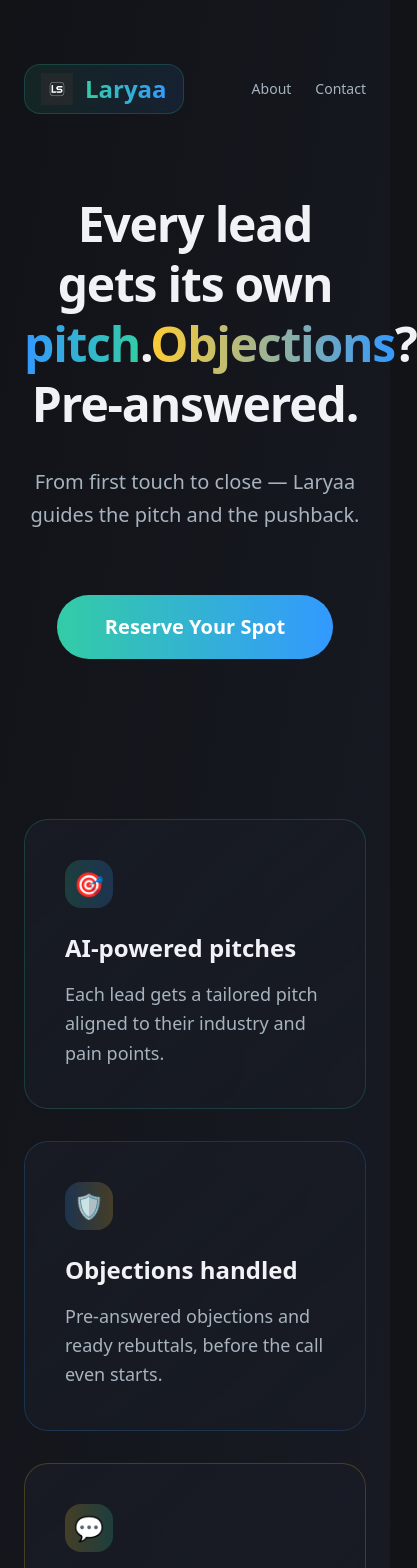
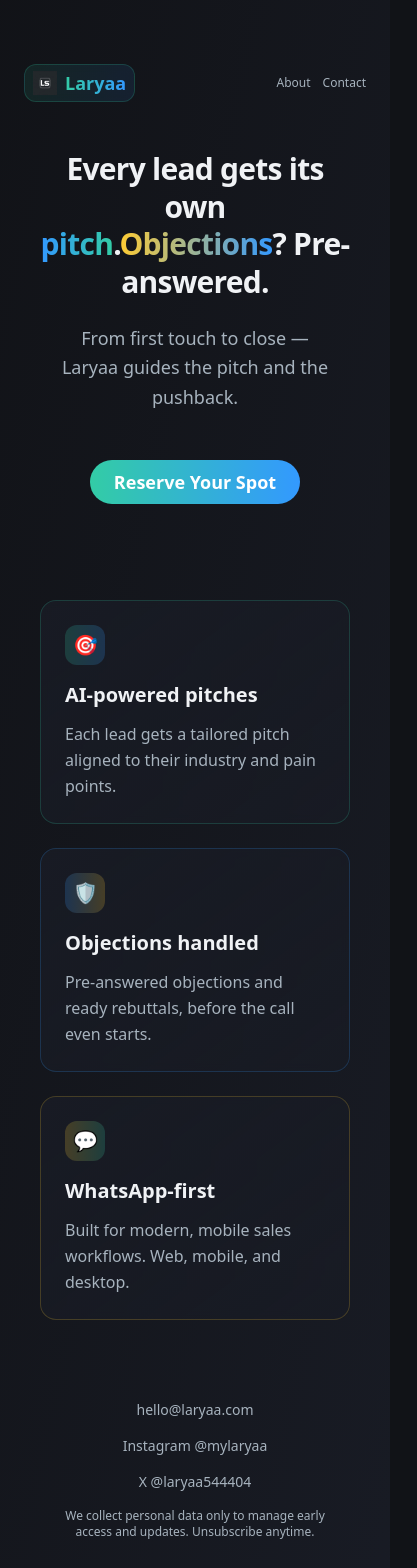
Before and after one commit to mylaryaa/laryaa-waitlist-pack, a React (Vite) app: page / in a window 390 px wide. Shown: the top 1568 px of the page, 417 px wide, since content can reach past the window. Built offline with nearby package versions, Linux system fonts and the light colour scheme.

Commit message:
Fix mobile view
Adjusted the UI to ensure proper display and usability on mobile devices.

```diff
--- a/src/pages/Landing.tsx
+++ b/src/pages/Landing.tsx
@@ -8,85 +8,85 @@ const Landing = () => {
   return (
     <div className="bg-gradient-to-br from-[hsl(225,15%,8%)] to-[hsl(225,20%,12%)] text-landing-text antialiased min-h-screen">
       <main className="mx-auto max-w-6xl px-6 py-16">
-        <header className="flex items-center justify-between mb-20">
-          <Link to="/" className="flex items-center gap-4 group">
-            <div className="flex items-center gap-3 px-4 py-2 rounded-2xl bg-gradient-to-r from-brand-mint/10 to-brand-blue/10 border border-brand-mint/20 backdrop-blur-sm transition-all duration-300 group-hover:from-brand-mint/20 group-hover:to-brand-blue/20">
+        <header className="flex items-center justify-between mb-12 sm:mb-20">
+          <Link to="/" className="flex items-center gap-2 sm:gap-4 group">
+            <div className="flex items-center gap-2 sm:gap-3 px-2 sm:px-4 py-1 sm:py-2 rounded-xl sm:rounded-2xl bg-gradient-to-r from-brand-mint/10 to-brand-blue/10 border border-brand-mint/20 backdrop-blur-sm transition-all duration-300 group-hover:from-brand-mint/20 group-hover:to-brand-blue/20">
               <img
                 src={laryaaLogo}
                 alt="Laryaa Logo"
-                className="h-8 w-auto brightness-110 contrast-120 group-hover:brightness-125 transition-all duration-300"
+                className="h-6 sm:h-8 w-auto brightness-110 contrast-120 group-hover:brightness-125 transition-all duration-300"
               />
-              <span className="text-2xl font-bold bg-gradient-to-r from-brand-mint to-brand-blue bg-clip-text text-transparent">
+              <span className="text-lg sm:text-2xl font-bold bg-gradient-to-r from-brand-mint to-brand-blue bg-clip-text text-transparent">
                 Laryaa
               </span>
             </div>
           </Link>
-          <nav className="text-sm text-landing-muted space-x-6">
+          <nav className="text-xs sm:text-sm text-landing-muted space-x-3 sm:space-x-6">
             <a className="hover:text-brand-mint transition-colors font-medium" href="#about">About</a>
             <a className="hover:text-brand-mint transition-colors font-medium" href="#contact">Contact</a>
           </nav>
         </header>
 
-        <section className="text-center max-w-4xl mx-auto">
-          <h1 className="text-5xl md:text-7xl font-bold leading-tight tracking-tight">
+        <section className="text-center max-w-4xl mx-auto px-4">
+          <h1 className="text-3xl sm:text-5xl md:text-7xl font-bold leading-tight tracking-tight">
             Every lead gets its own{" "}
             <span className="bg-gradient-to-r from-brand-blue to-brand-mint bg-clip-text text-transparent">pitch</span>.
-            <br className="hidden md:block" />
+            <br className="hidden sm:block" />
             <span className="bg-gradient-to-r from-brand-yellow to-brand-blue bg-clip-text text-transparent">Objections</span>? Pre-answered.
           </h1>
-          <p className="mt-8 text-landing-muted text-xl md:text-2xl max-w-3xl mx-auto leading-relaxed font-light">
+          <p className="mt-6 sm:mt-8 text-landing-muted text-lg sm:text-xl md:text-2xl max-w-3xl mx-auto leading-relaxed font-light px-4">
             From first touch to close — Laryaa guides the pitch and the pushback.
           </p>
-          <div className="mt-16">
+          <div className="mt-12 sm:mt-16">
             <Button
               asChild
               size="lg"
-              className="rounded-full px-12 py-8 text-xl font-semibold bg-gradient-to-r from-brand-mint to-brand-blue text-white hover:shadow-2xl hover:shadow-brand-mint/25 transition-all duration-500 transform hover:-translate-y-1"
+              className="rounded-full px-6 sm:px-12 py-4 sm:py-8 text-lg sm:text-xl font-semibold bg-gradient-to-r from-brand-mint to-brand-blue text-white hover:shadow-2xl hover:shadow-brand-mint/25 transition-all duration-500 transform hover:-translate-y-1"
             >
               <Link to="/reserve">Reserve Your Spot</Link>
             </Button>
           </div>
         </section>
 
-        <section id="about" className="mt-40 grid gap-8 md:grid-cols-3 max-w-6xl mx-auto">
-          <div className="rounded-3xl border border-brand-mint/20 p-10 bg-gradient-to-br from-card/90 to-card/70 backdrop-blur-sm hover:shadow-2xl hover:shadow-brand-mint/10 transition-all duration-500 transform hover:-translate-y-2">
-            <div className="w-12 h-12 rounded-2xl bg-gradient-to-r from-brand-mint/20 to-brand-blue/20 flex items-center justify-center mb-6">
-              <span className="text-2xl">🎯</span>
+        <section id="about" className="mt-24 sm:mt-40 grid gap-6 sm:gap-8 md:grid-cols-3 max-w-6xl mx-auto px-4">
+          <div className="rounded-2xl sm:rounded-3xl border border-brand-mint/20 p-6 sm:p-10 bg-gradient-to-br from-card/90 to-card/70 backdrop-blur-sm hover:shadow-2xl hover:shadow-brand-mint/10 transition-all duration-500 transform hover:-translate-y-2">
+            <div className="w-10 h-10 sm:w-12 sm:h-12 rounded-xl sm:rounded-2xl bg-gradient-to-r from-brand-mint/20 to-brand-blue/20 flex items-center justify-center mb-4 sm:mb-6">
+              <span className="text-xl sm:text-2xl">🎯</span>
             </div>
-            <h3 className="font-bold text-2xl text-card-foreground mb-4">AI-powered pitches</h3>
-            <p className="text-muted-foreground leading-relaxed text-lg">
+            <h3 className="font-bold text-xl sm:text-2xl text-card-foreground mb-3 sm:mb-4">AI-powered pitches</h3>
+            <p className="text-muted-foreground leading-relaxed text-base sm:text-lg">
               Each lead gets a tailored pitch aligned to their industry and pain points.
             </p>
           </div>
-          <div className="rounded-3xl border border-brand-blue/20 p-10 bg-gradient-to-br from-card/90 to-card/70 backdrop-blur-sm hover:shadow-2xl hover:shadow-brand-blue/10 transition-all duration-500 transform hover:-translate-y-2">
-            <div className="w-12 h-12 rounded-2xl bg-gradient-to-r from-brand-blue/20 to-brand-yellow/20 flex items-center justify-center mb-6">
-              <span className="text-2xl">🛡️</span>
+          <div className="rounded-2xl sm:rounded-3xl border border-brand-blue/20 p-6 sm:p-10 bg-gradient-to-br from-card/90 to-card/70 backdrop-blur-sm hover:shadow-2xl hover:shadow-brand-blue/10 transition-all duration-500 transform hover:-translate-y-2">
+            <div className="w-10 h-10 sm:w-12 sm:h-12 rounded-xl sm:rounded-2xl bg-gradient-to-r from-brand-blue/20 to-brand-yellow/20 flex items-center justify-center mb-4 sm:mb-6">
+              <span className="text-xl sm:text-2xl">🛡️</span>
             </div>
-            <h3 className="font-bold text-2xl text-card-foreground mb-4">Objections handled</h3>
-            <p className="text-muted-foreground leading-relaxed text-lg">
+            <h3 className="font-bold text-xl sm:text-2xl text-card-foreground mb-3 sm:mb-4">Objections handled</h3>
+            <p className="text-muted-foreground leading-relaxed text-base sm:text-lg">
               Pre-answered objections and ready rebuttals, before the call even starts.
             </p>
           </div>
-          <div className="rounded-3xl border border-brand-yellow/20 p-10 bg-gradient-to-br from-card/90 to-card/70 backdrop-blur-sm hover:shadow-2xl hover:shadow-brand-yellow/10 transition-all duration-500 transform hover:-translate-y-2">
-            <div className="w-12 h-12 rounded-2xl bg-gradient-to-r from-brand-yellow/20 to-brand-mint/20 flex items-center justify-center mb-6">
-              <span className="text-2xl">💬</span>
+          <div className="rounded-2xl sm:rounded-3xl border border-brand-yellow/20 p-6 sm:p-10 bg-gradient-to-br from-card/90 to-card/70 backdrop-blur-sm hover:shadow-2xl hover:shadow-brand-yellow/10 transition-all duration-500 transform hover:-translate-y-2">
+            <div className="w-10 h-10 sm:w-12 sm:h-12 rounded-xl sm:rounded-2xl bg-gradient-to-r from-brand-yellow/20 to-brand-mint/20 flex items-center justify-center mb-4 sm:mb-6">
+              <span className="text-xl sm:text-2xl">💬</span>
             </div>
-            <h3 className="font-bold text-2xl text-card-foreground mb-4">WhatsApp-first</h3>
-            <p className="text-muted-foreground leading-relaxed text-lg">
+            <h3 className="font-bold text-xl sm:text-2xl text-card-foreground mb-3 sm:mb-4">WhatsApp-first</h3>
+            <p className="text-muted-foreground leading-relaxed text-base sm:text-lg">
               Built for modern, mobile sales workflows. Web, mobile, and desktop.
             </p>
           </div>
         </section>
 
-        <section id="contact" className="mt-24 text-center">
-          <div className="flex flex-wrap justify-center items-center gap-6 text-landing-muted">
+        <section id="contact" className="mt-20 sm:mt-24 text-center px-4">
+          <div className="flex flex-col sm:flex-row flex-wrap justify-center items-center gap-4 sm:gap-6 text-landing-muted text-sm sm:text-base">
             <a
               className="hover:text-brand-mint transition-colors font-medium"
               href="mailto:hello@laryaa.com"
             >
               hello@laryaa.com
             </a>
-            <span className="text-gray-300">•</span>
+            <span className="text-gray-300 hidden sm:inline">•</span>
             <a
               className="hover:text-brand-mint transition-colors font-medium"
               href="https://instagram.com/mylaryaa"
@@ -95,7 +95,7 @@ const Landing = () => {
             >
               Instagram @mylaryaa
             </a>
-            <span className="text-gray-300">•</span>
+            <span className="text-gray-300 hidden sm:inline">•</span>
             <a
               className="hover:text-brand-mint transition-colors font-medium"
               href="https://x.com/laryaa544404"
@@ -105,7 +105,7 @@ const Landing = () => {
               X @laryaa544404
             </a>
           </div>
-          <p className="mt-6 text-sm text-landing-muted max-w-md mx-auto">
+          <p className="mt-4 sm:mt-6 text-xs sm:text-sm text-landing-muted max-w-md mx-auto px-4">
             We collect personal data only to manage early access and updates. Unsubscribe anytime.
           </p>
         </section>
```
